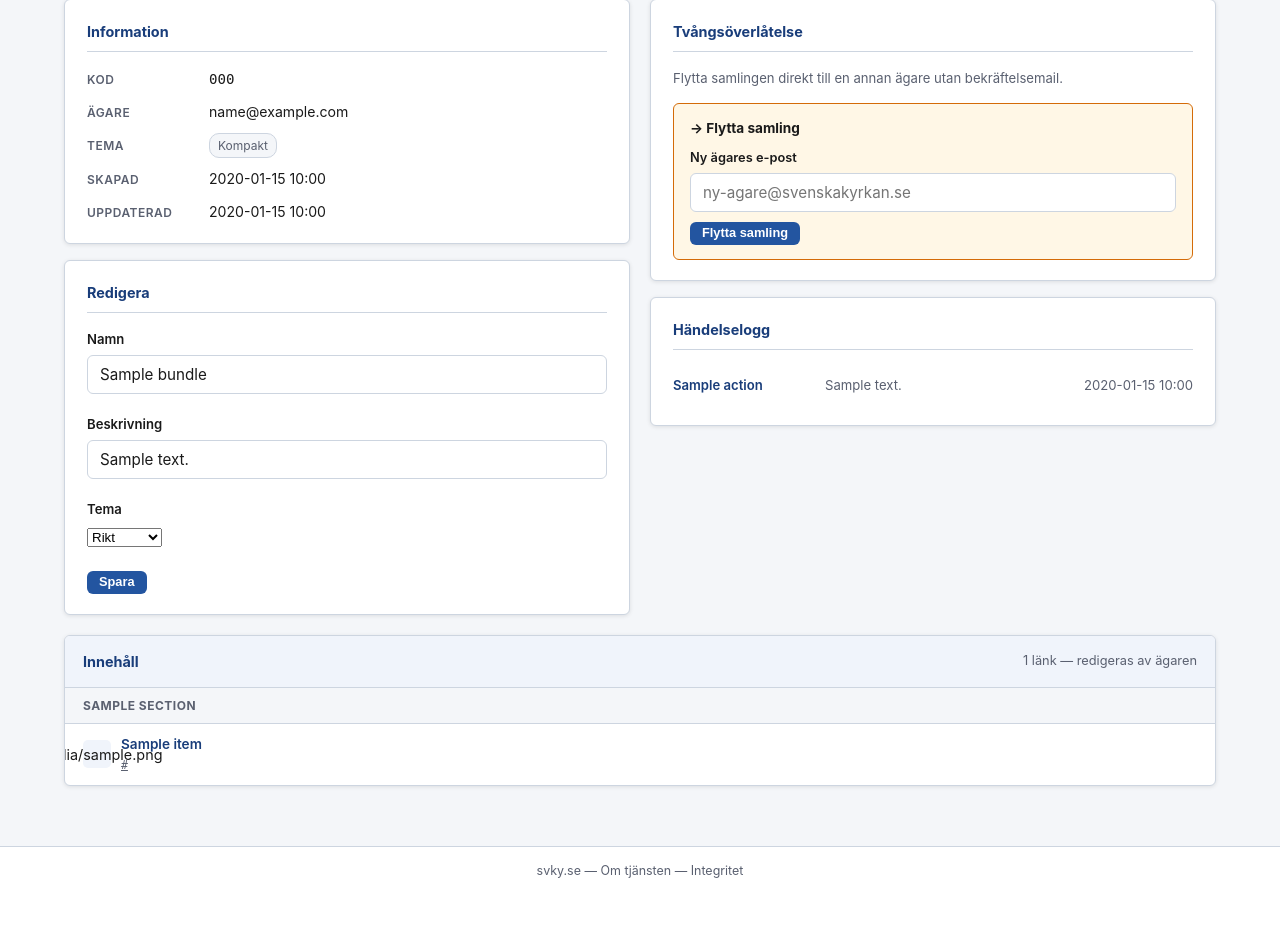
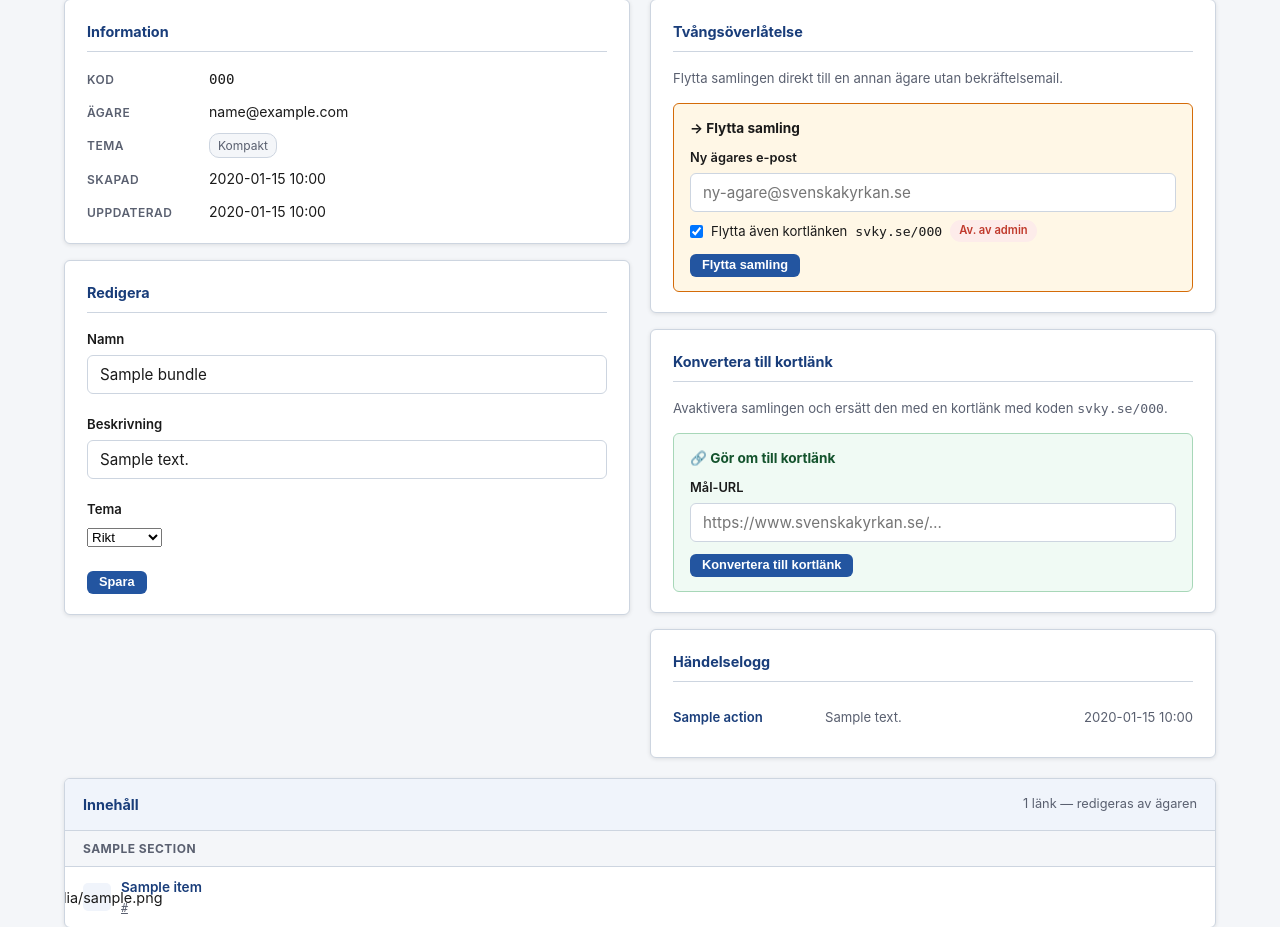
Before and after one commit to Armandur/svk-short, a FastAPI app: template app/templates/admin/bundle_detail.html in a window 1280 px wide. Shown: the part 216-1143 px from the top of the page. Before the commit the page ends 1094 px from the top, so only its background shows below. Run offline with FastAPI, Linux system fonts and the light colour scheme; the template is opened without the code that fills it: most values are stand-ins (such as "Sample title", 1, 10 or a date in 2020).

Commit message:
Add admin: convert bundle→link and transfer-with-link in bundle_detail
- admin_bundle_detail: fetch associated shortlink (same code) and pass
  as assoc_link to template
- admin_transfer_bundle: accept optional include_link checkbox; if set,
  also transfers the shortlink with the same code to the new owner
- admin_konvertera_bundle_till_lankar (new route): deactivates the bundle
  (status=2) and reactivates/creates the shortlink with the bundle's
  owner; pre-fills target_url from original link if it exists
- bundle_detail.html: transfer form shows "include shortlink" checkbox
  when assoc_link exists; new "Konvertera till kortlänk" card with
  target_url input pre-filled from original link when available

https://claude.ai/code/session_014h7sAoTc7jDiupWMs9KVSA

```diff
--- a/app/templates/admin/bundle_detail.html
+++ b/app/templates/admin/bundle_detail.html
@@ -106,7 +106,7 @@
     </div>
   </div>
 
-  <!-- Ägarbyte + audit -->
+  <!-- Ägarbyte + konvertering + audit -->
   <div>
     <div class="detail-section" style="margin-bottom:16px;">
       <h2>Tvångsöverlåtelse</h2>
@@ -121,9 +121,45 @@
             <label style="font-size:.8rem; font-weight:600;">Ny ägares e-post</label>
             <input type="email" name="new_email" placeholder="ny-agare@svenskakyrkan.se" required>
           </div>
+          {% if assoc_link %}
+          <label style="display:flex; align-items:center; gap:8px; font-size:.82rem; margin-bottom:10px; cursor:pointer;">
+            <input type="checkbox" name="include_link" value="1" checked>
+            Flytta även kortlänken <code>svky.se/{{ bundle.code }}</code>
+            <span class="badge {% if assoc_link.status == 1 %}badge-active{% elif assoc_link.status == 3 %}badge-owner-off{% else %}badge-admin-off{% endif %}" style="font-size:.7rem;">
+              {% if assoc_link.status == 1 %}Aktiv{% elif assoc_link.status == 3 %}Av. av ägare{% else %}Av. av admin{% endif %}
+            </span>
+          </label>
+          {% endif %}
           <button type="submit" class="btn btn-primary btn-sm"
                   onclick="return confirm('Flytta samlingen till ny ägare?')">
             Flytta samling
+          </button>
+        </form>
+      </div>
+    </div>
+
+    <div class="detail-section" style="margin-bottom:16px;">
+      <h2>Konvertera till kortlänk</h2>
+      <p style="font-size:.82rem; color:var(--muted); margin-bottom:0;">
+        Avaktivera samlingen och ersätt den med en kortlänk med koden
+        <code>svky.se/{{ bundle.code }}</code>.
+        {% if assoc_link and assoc_link.status == 3 %}
+        En avaktiverad kortlänk med samma kod finns redan och återaktiveras.
+        {% endif %}
+      </p>
+      <div class="transfer-form" style="background:#f0faf4; border-color:#a7d7b8;">
+        <h3 style="color:#14532d;">&#128279; Gör om till kortlänk</h3>
+        <form method="post" action="/admin/bundles/{{ bundle.id }}/konvertera-till-lankar">
+          <input type="hidden" name="csrf_token" value="{{ csrf_token() }}">
+          <div class="form-group" style="margin-bottom:10px;">
+            <label style="font-size:.8rem; font-weight:600;">Mål-URL</label>
+            <input type="url" name="target_url"
+                   value="{{ assoc_link.target_url if assoc_link and assoc_link.status == 3 else '' }}"
+                   placeholder="https://www.svenskakyrkan.se/…" required>
+          </div>
+          <button type="submit" class="btn btn-primary btn-sm"
+                  onclick="return confirm('Konvertera samlingen till kortlänk? Samlingen avaktiveras.')">
+            Konvertera till kortlänk
           </button>
         </form>
       </div>
```
Also changed, not shown: app/routes/admin.py (+82 -1 lines).
